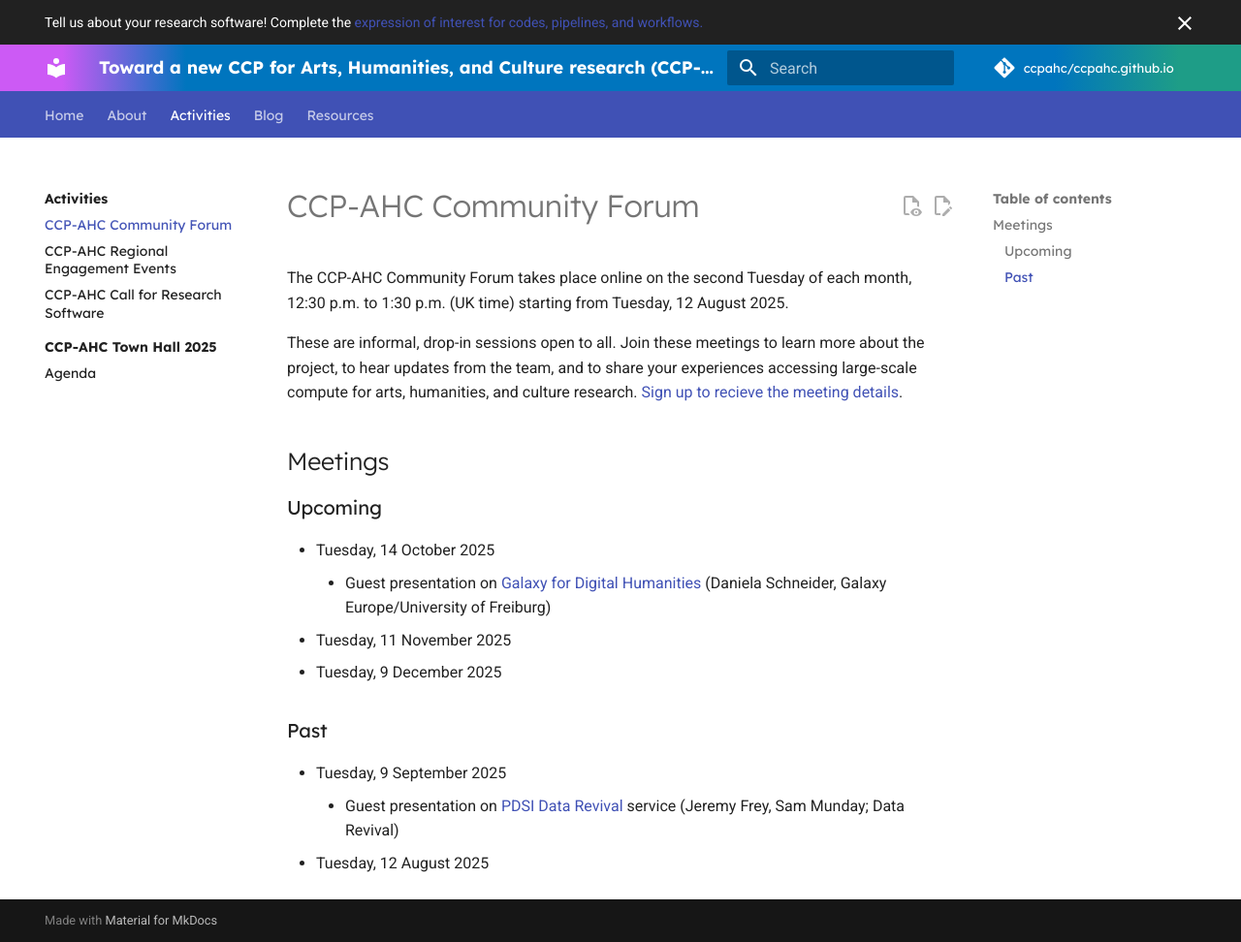
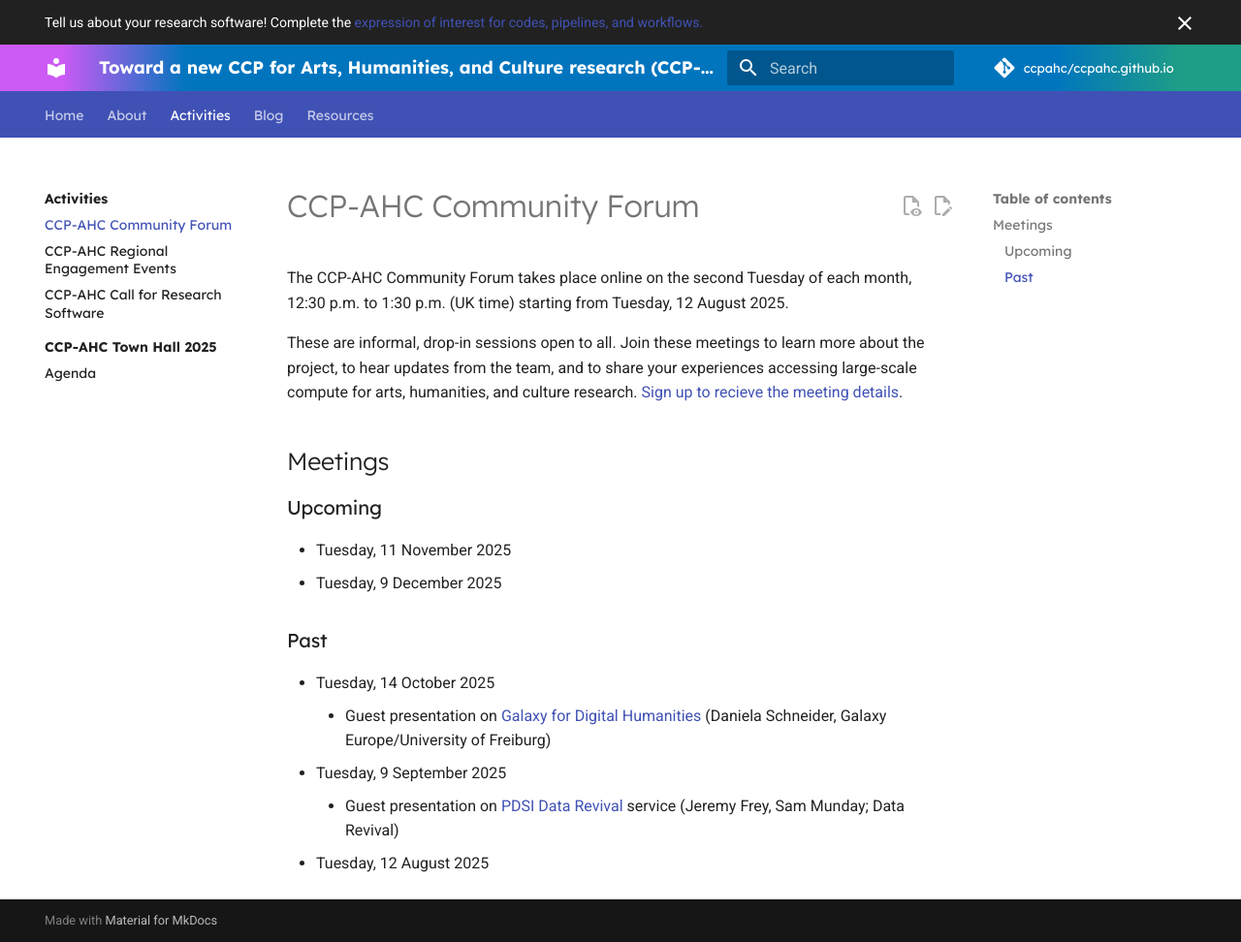
Before and after one commit to ccpahc/ccpahc.github.io, an MkDocs documentation site: the page built from docs/activities/community-forum.md, in a window 1280 px wide and 972 px high. Shown: the whole window at 97% size. Built offline with MkDocs 1.6.1 and Material for MkDocs 9.7.7, drawn with Linux system fonts in a browser that asks for light colours; comment, search, counter and statistics services are not loaded.

Commit message:
Move upcoming meeting to past section

```diff
--- a/docs/activities/community-forum.md
+++ b/docs/activities/community-forum.md
@@ -6,13 +6,13 @@ These are informal, drop-in sessions open to all. Join these meetings to learn m
 
 ### Upcoming
 
-- Tuesday, 14 October 2025
-    - Guest presentation on [Galaxy for Digital Humanities](https://training.galaxyproject.org/training-material/topics/digital-humanities/tutorials/introduction_to_dh/tutorial.html) (Daniela Schneider, Galaxy Europe/University of Freiburg)
 - Tuesday, 11 November 2025
 - Tuesday, 9 December 2025
 
 ### Past
 
+- Tuesday, 14 October 2025
+    - Guest presentation on [Galaxy for Digital Humanities](https://training.galaxyproject.org/training-material/topics/digital-humanities/tutorials/introduction_to_dh/tutorial.html) (Daniela Schneider, Galaxy Europe/University of Freiburg)
 - Tuesday, 9 September 2025
     - Guest presentation on [PDSI Data Revival](https://www.psdi.ac.uk/about-psdi/our-outputs/data-revival/) service (Jeremy Frey, Sam Munday; Data Revival)
 - Tuesday, 12 August 2025
```
